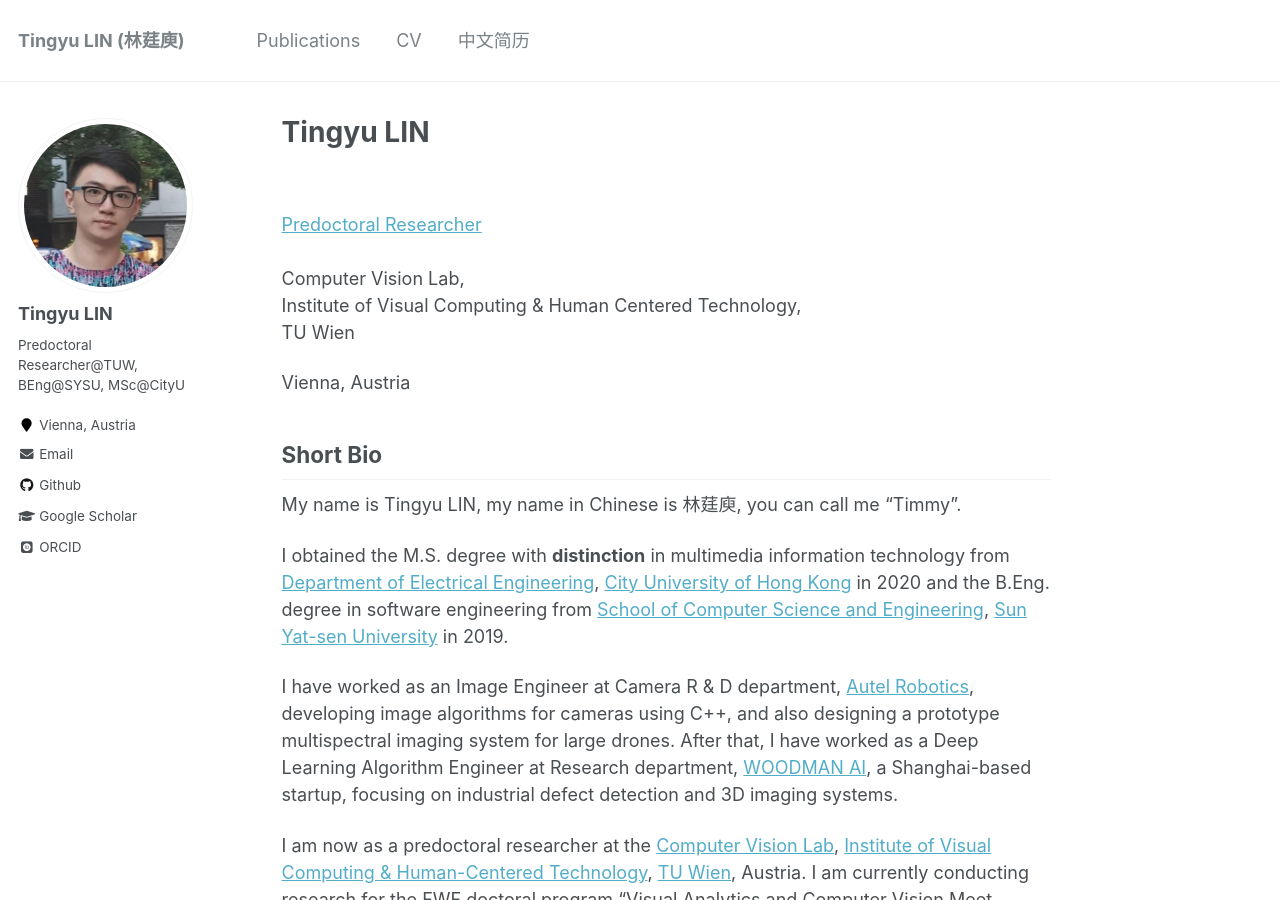
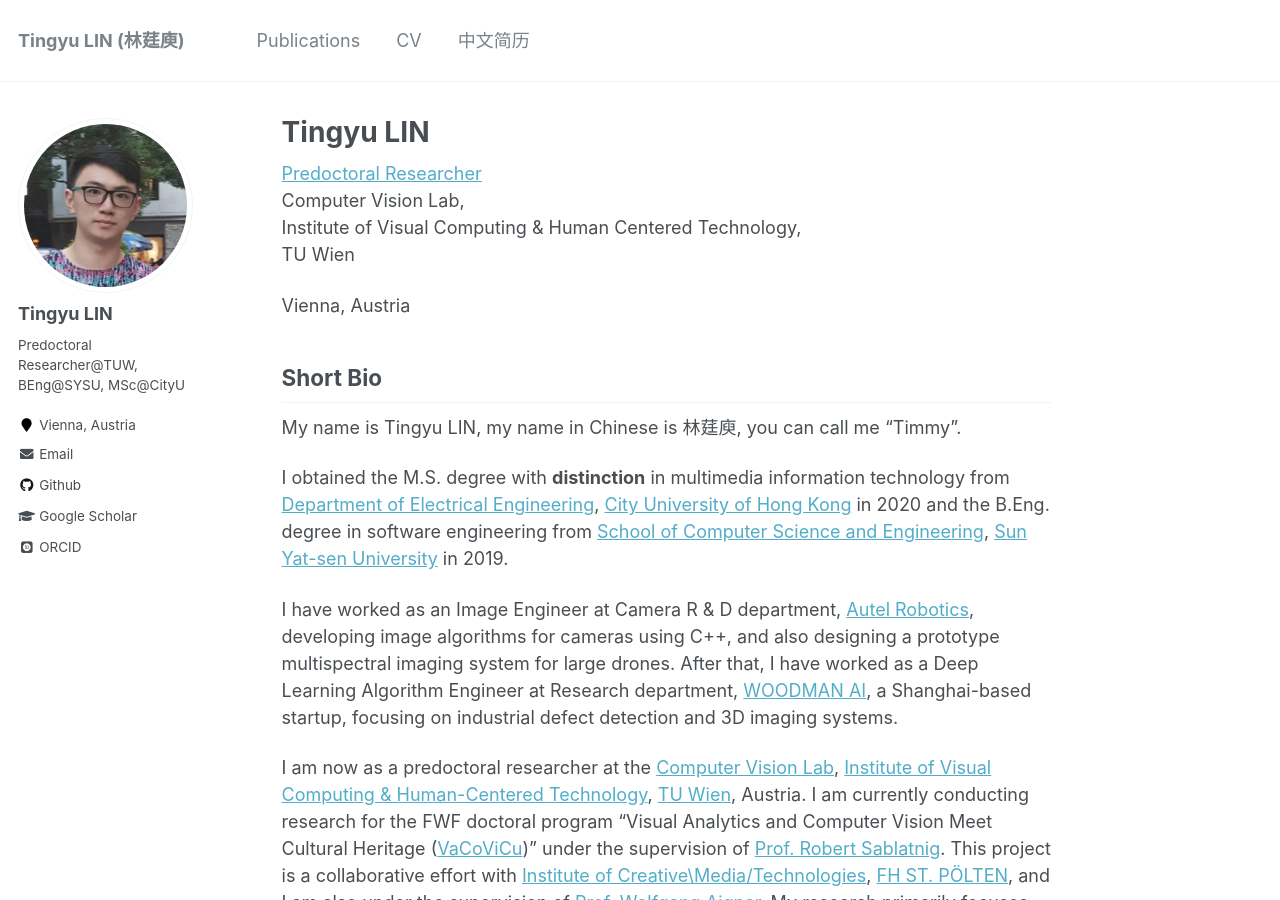
Before and after one commit to linty5/linty5.github.io, a Jekyll site: the page built from _pages/about.md, in a window 1280 px wide and 900 px high. Built offline with Jekyll 4.4.1, drawn with Linux system fonts in a browser that asks for light colours; some web fonts are replaced.

Commit message:
update TU Wien

```diff
--- a/_pages/about.md
+++ b/_pages/about.md
@@ -7,9 +7,8 @@ redirect_from:
   - /about/
   - /about.html
 ---
-<br>
 
-[Predoctoral Researcher](https://informatics.tuwien.ac.at/people/tingyu-lin)<br><br>
+[Predoctoral Researcher](https://informatics.tuwien.ac.at/people/tingyu-lin)<br>
 Computer Vision Lab,<br>
 Institute of Visual Computing & Human Centered Technology,<br>
 TU Wien<br>
```
